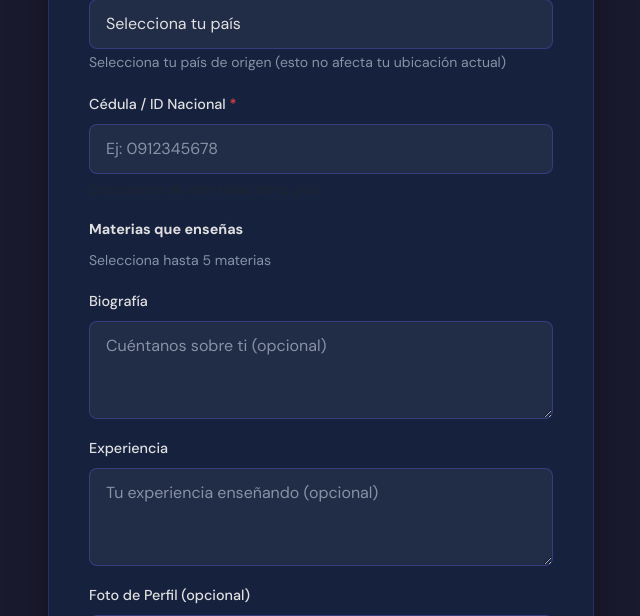
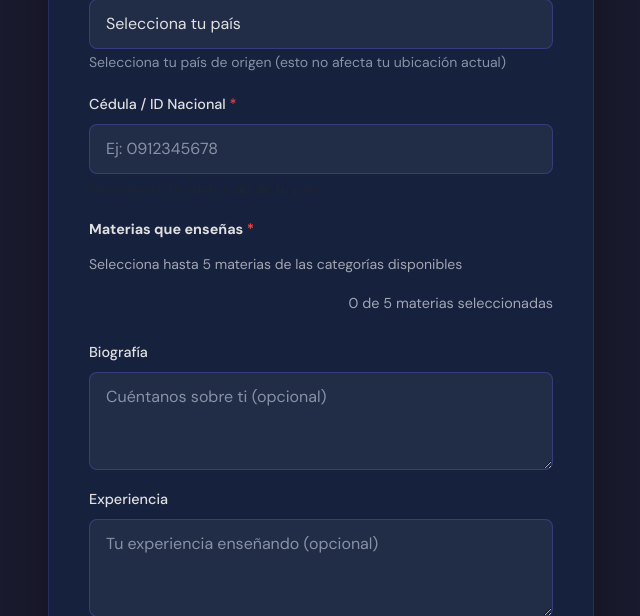
Before and after one commit to levi1519/subjectSupport, a Django app: page /tutores/registro/ in a window 1280 px wide. Shown: the part 508-1124 px from the top of the page, without its empty margins (319-959 px from the left). Run offline with Django 5.2, Linux system fonts and the light colour scheme; the visitor is signed in with stand-in values (Sample User, id 1); parts of the project's set-up code (start-up, migrations or seed data) failed here and were passed over.

Commit message:
ui: match subjects design between registration and manage subjects - accordion layout

```diff
--- a/apps/accounts/templates/accounts/register_tutor.html
+++ b/apps/accounts/templates/accounts/register_tutor.html
@@ -163,31 +163,68 @@
                                 {% endif %}
                             </div>
 
-                            <div class="mb-3">
-                                <label class="form-label fw-bold">Materias que enseñas</label>
-                                <p class="text-muted small mb-2">Selecciona hasta 5 materias</p>
+                            <div class="subjects-section mb-4">
+                                <label class="form-label fw-bold">Materias que enseñas <span style="color: #ef4444;">*</span></label>
+                                <div class="form-text mb-3" style="color: rgba(255,255,255,0.6);">Selecciona hasta 5 materias de las categorías disponibles</div>
+
+                                {% if form.subjects.errors %}
+                                    <div class="alert alert-danger mb-3">{{ form.subjects.errors }}</div>
+                                {% endif %}
+
+                                <div class="accordion" id="subjectsAccordion" style="background: transparent;">
                                     {% regroup form.subjects.field.queryset by knowledge_area as area_list %}
                                     {% for area in area_list %}
-                                    <fieldset class="mb-2">
-                                        <legend class="fw-semibold small text-secondary">
-                                            {% if area.grouper %}{{ area.grouper }}{% else %}Sin área{% endif %}
-                                        </legend>
+                                    <div class="accordion-item" style="background: var(--surface, #1f2937); border: 1px solid rgba(108, 99, 255, 0.2); border-radius: 12px; margin-bottom: 12px; overflow: hidden; box-shadow: 0 2px 8px rgba(0,0,0,0.2);">
+                                        <h2 class="accordion-header" id="heading{{ forloop.counter }}">
+                                            <button class="accordion-button collapsed fw-bold" type="button"
+                                                    data-bs-toggle="collapse" data-bs-target="#collapse{{ forloop.counter }}"
+                                                    aria-expanded="false" aria-controls="collapse{{ forloop.counter }}"
+                                                    style="background: linear-gradient(135deg, rgba(108, 99, 255, 0.15) 0%, rgba(108, 99, 255, 0.05) 100%);
+                                                           color: white;
+                                                           padding: 16px 20px;
+                                                           font-size: 1rem;
+                                                           border: none;
+                                                           box-shadow: none;">
+                                                <span style="flex-grow: 1;">{{ area.grouper|default:"General" }}</span>
+                                                <span class="badge rounded-pill ms-2" style="background: var(--primary, #6C63FF); color: white; font-size: 0.85rem; padding: 6px 12px;">
+                                                    {{ area.list|length }}
+                                                </span>
+                                            </button>
+                                        </h2>
+                                        <div id="collapse{{ forloop.counter }}" class="accordion-collapse collapse"
+                                             aria-labelledby="heading{{ forloop.counter }}" data-bs-parent="#subjectsAccordion">
+                                            <div class="accordion-body" style="background: var(--surface, #1f2937); padding: 20px;">
+                                                <div class="row g-3">
                                                     {% for subject in area.list %}
-                                            <div class="form-check">
-                                                <input class="form-check-input" type="checkbox"
-                                                       name="subjects"
-                                                       value="{{ subject.id }}"
-                                                       id="reg_subject_{{ subject.id }}">
-                                                <label class="form-check-label" for="reg_subject_{{ subject.id }}">
+                                                    <div class="col-md-6">
+                                                        <div class="subject-card form-check p-3 rounded-3"
+                                                             style="background: rgba(255,255,255,0.03);
+                                                                    border: 1px solid rgba(255,255,255,0.1);
+                                                                    border-radius: 8px;
+                                                                    transition: all 0.2s ease;
+                                                                    cursor: pointer;"
+                                                             onmouseover="this.style.background='rgba(108,99,255,0.1)'; this.style.borderColor='var(--primary)';"
+                                                             onmouseout="this.style.background='rgba(255,255,255,0.03)'; this.style.borderColor='rgba(255,255,255,0.1)';">
+                                                            <input class="form-check-input subject-checkbox" type="checkbox" name="subjects"
+                                                                   value="{{ subject.id }}" id="subject_{{ subject.id }}"
+                                                                   style="width: 20px; height: 20px; margin-right: 12px; cursor: pointer;">
+                                                            <label class="form-check-label w-100" for="subject_{{ subject.id }}"
+                                                                   style="color: rgba(255,255,255,0.9); cursor: pointer; font-size: 0.95rem; margin: 0;">
                                                                 {{ subject.name }}
                                                             </label>
                                                         </div>
+                                                    </div>
                                                     {% endfor %}
-                                    </fieldset>
+                                                </div>
+                                            </div>
+                                        </div>
+                                    </div>
                                     {% endfor %}
-                                {% if form.subjects.errors %}
-                                    <div class="alert alert-danger mt-2">{{ form.subjects.errors }}</div>
-                                {% endif %}
+                                </div>
+
+                                <div id="subject-counter" class="mt-3 text-end" style="color: rgba(255,255,255,0.6); font-size: 0.9rem;">
+                                    <span id="count">0</span> de 5 materias seleccionadas
+                                </div>
                             </div>
 
                             <div class="mb-3">
@@ -246,57 +283,36 @@
 
     <script src="https://cdn.jsdelivr.net/npm/bootstrap@5.3.0/dist/js/bootstrap.bundle.min.js"></script>
     <script>
-        // Mejorar UX del selector de materias con límite de 5
+        // Contador y validación de materias (máximo 5)
         document.addEventListener('DOMContentLoaded', function() {
-            const subjectSelector = document.getElementById('subjectSelector');
-            const checkboxes = subjectSelector.querySelectorAll('input[type="checkbox"]');
-            const countDisplay = document.getElementById('subjectCount');
+            const checkboxes = document.querySelectorAll('input[name="subjects"]');
+            const counter = document.getElementById('count');
             const MAX_SUBJECTS = 5;
 
-            // Aplicar estilos a las opciones
-            checkboxes.forEach(checkbox => {
-                const label = checkbox.closest('label');
-                if (label) {
-                    label.classList.add('subject-option');
-                    if (checkbox.checked) {
-                        label.classList.add('selected');
-                    }
-                }
-            });
+            function updateCount() {
+                const selected = document.querySelectorAll('input[name="subjects"]:checked').length;
+                counter.textContent = selected;
 
-            function updateCount() {
-                const selected = Array.from(checkboxes).filter(cb => cb.checked).length;
-                countDisplay.textContent = `${selected} de ${MAX_SUBJECTS} materias seleccionadas`;
-
-                if (selected >= MAX_SUBJECTS) {
-                    countDisplay.classList.add('limit-reached');
-                    // Deshabilitar checkboxes no seleccionados
-                    checkboxes.forEach(cb => {
-                        if (!cb.checked) {
-                            cb.disabled = true;
-                            cb.closest('label').style.opacity = '0.5';
-                            cb.closest('label').style.cursor = 'not-allowed';
-                        }
-                    });
+                // Actualizar estilo del contador
+                const counterDiv = document.getElementById('subject-counter');
+                if (selected >= 5) {
+                    counterDiv.style.color = '#ef4444';
+                    counterDiv.style.fontWeight = 'bold';
                 } else {
-                    countDisplay.classList.remove('limit-reached');
-                    // Habilitar todos los checkboxes
-                    checkboxes.forEach(cb => {
-                        cb.disabled = false;
-                        cb.closest('label').style.opacity = '1';
-                        cb.closest('label').style.cursor = 'pointer';
-                    });
+                    counterDiv.style.color = 'rgba(255,255,255,0.6)';
+                    counterDiv.style.fontWeight = 'normal';
                 }
             }
 
-            checkboxes.forEach(checkbox => {
+            checkboxes.forEach(function(checkbox) {
                 checkbox.addEventListener('change', function() {
-                    const label = this.closest('label');
-                    if (this.checked) {
-                        label.classList.add('selected');
-                    } else {
-                        label.classList.remove('selected');
+                    const selected = document.querySelectorAll('input[name="subjects"]:checked').length;
+
+                    if (selected > MAX_SUBJECTS) {
+                        this.checked = false;
+                        alert('Solo puedes seleccionar hasta 5 materias');
                     }
+
                     updateCount();
                 });
             });
```
Lines whose indentation alone changed are shown as unchanged.
